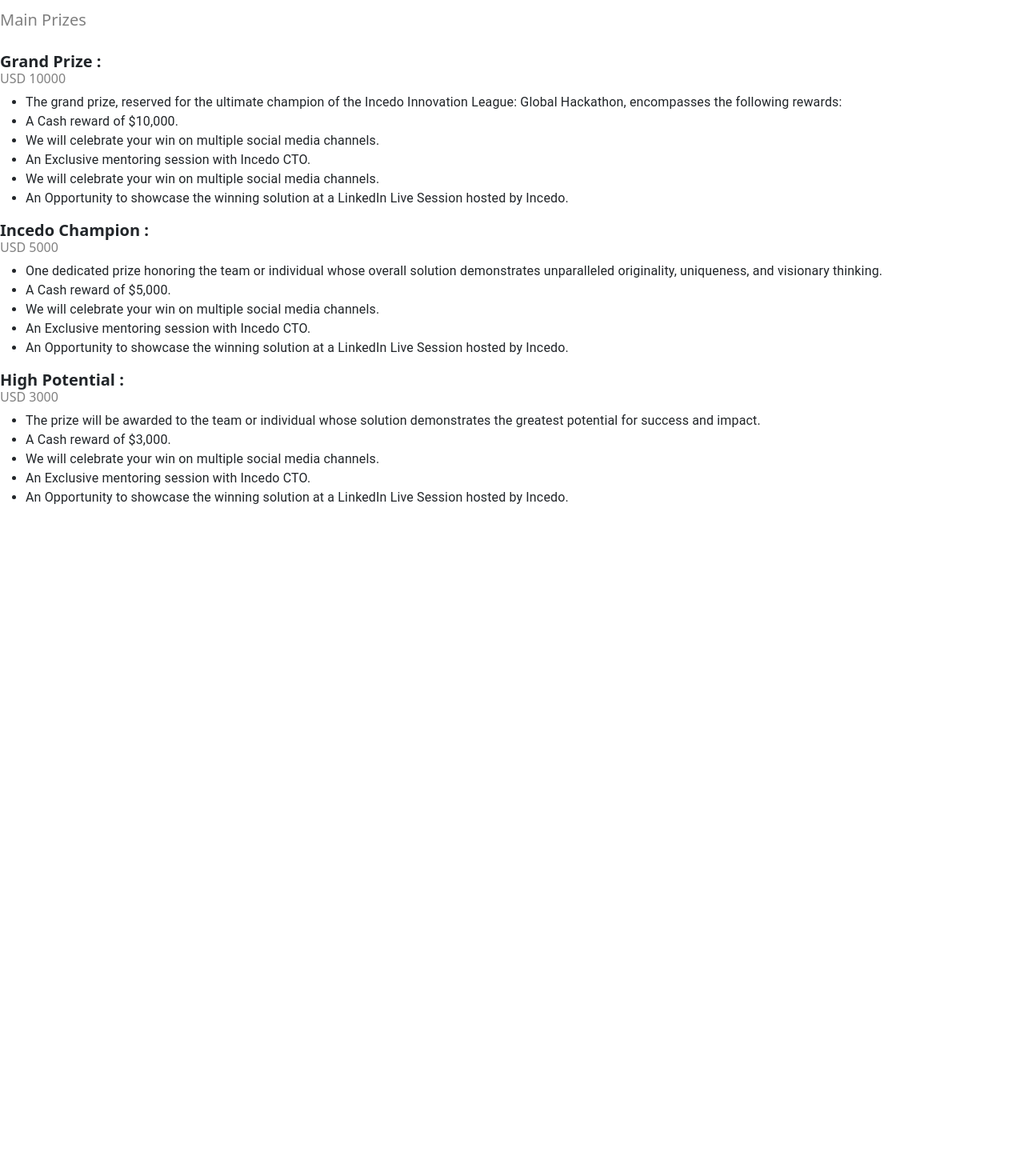
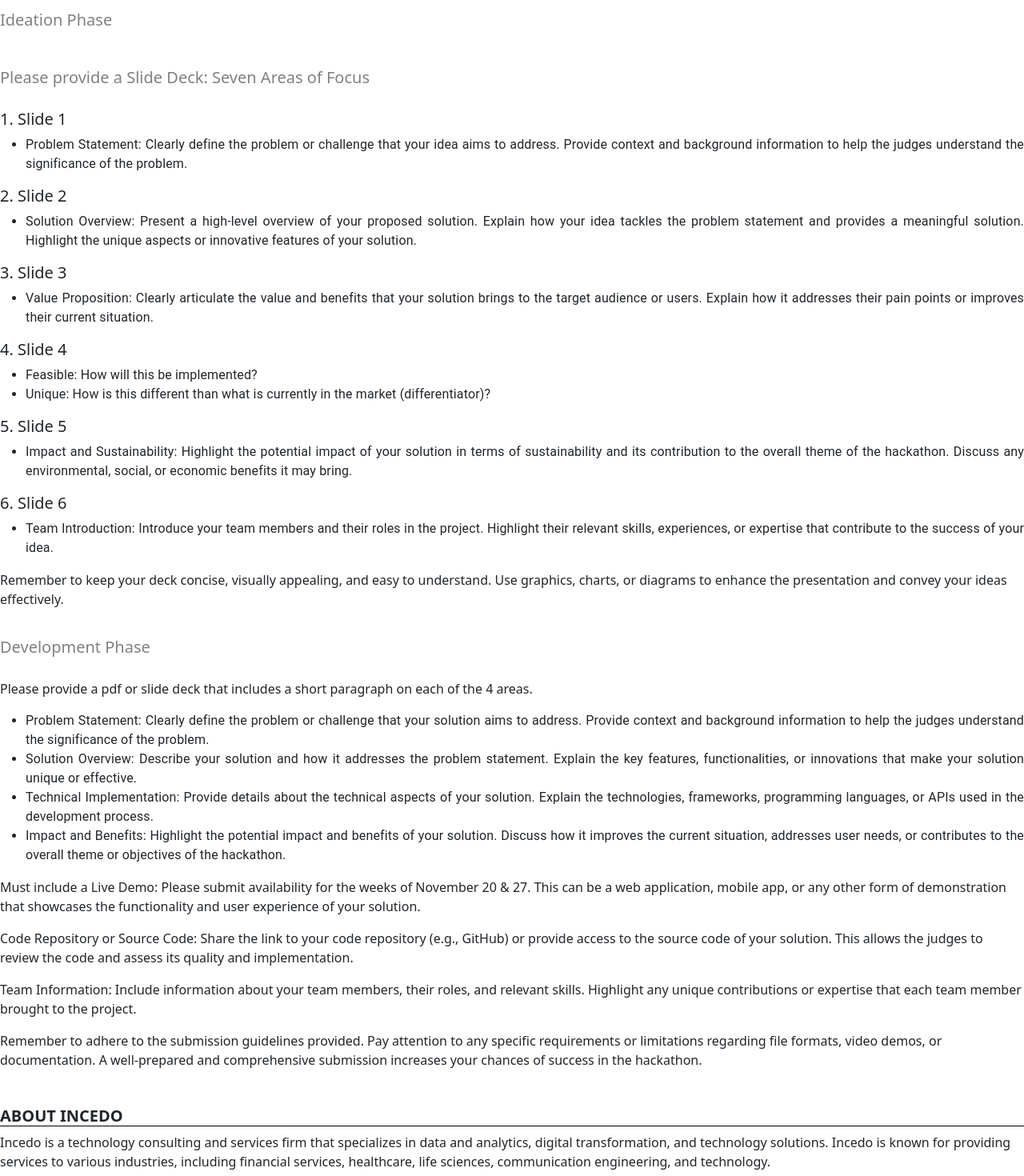
Before and after one commit to erikarai/https---github.com-erikarai-my-home, a React (Create React App) app: page /Rules in a window 1280 px wide. Shown: the part 1520-2990 px from the top of the page at 80% size. Before the commit the page ends 2170 px from the top, so only its background shows below. Built offline with nearby package versions, Linux system fonts and the light colour scheme.

Commit message:
hi, content added

```diff
--- a/src/Component/MainBody.js
+++ b/src/Component/MainBody.js
@@ -73,7 +73,7 @@ function MainBody() {
       </ul>
     </Typography>
 </div>
-<div id="overview" class="inner-panel" >
+<div id="rules" class="inner-panel" >
 
 <h2 className="regular dark weight-600 caps inline-block float-left fs-5"  style={{textAlign : 'justify', padding:"20px 0px 0px 0px"}}>
  <b> RULES</b>
@@ -101,48 +101,92 @@ function MainBody() {
     </Typography>
 </div>
 
-<div id="prize" className="inner-panel" >
+<div id="submission" className="inner-panel" >
 
     <h2 className="regular dark weight-600 caps inline-block float-left fs-5"  style={{textAlign : 'justify', padding:"30px 0px 0px 0px"}}>
      <b>SUBMISSION GUIDELINE</b>
         <div style={{flex: 1, height: '1px', backgroundColor: 'black'}} />
      </h2>
      <div className='fs-6' style={{padding:"20px 0px 20px 0px", textAlign : 'justify'}}>
-     <h5 style={{ color: 'grey' }}>Main Prizes</h5>
+     <h5 style={{ color: 'grey' }}>Ideation Phase</h5>
      </div>
-    <h5  style={{textAlign : 'justify'}}><b>Grand Prize :</b> <h6 style={{ color: 'grey' }}>USD 10000</h6></h5>
+     <div className='fs-6' style={{padding:"20px 0px 20px 0px", textAlign : 'justify'}}>
+     <h5 style={{ color: 'grey' }}>Please provide a Slide Deck: Seven Areas of Focus</h5>
+     </div>
+    <h5  style={{textAlign : 'justify'}}>1. Slide 1</h5>
     <Typography component="div">
       <ul style={{textAlign : 'justify'}}>
-        <li>The grand prize, reserved for the ultimate champion of the Incedo Innovation League: Global Hackathon, encompasses the following rewards:</li>
-        <li>A Cash reward of $10,000.</li>
-        <li>We will celebrate your win on multiple social media channels.</li>
-        <li>An Exclusive mentoring session with Incedo CTO.</li>
-        <li>We will celebrate your win on multiple social media channels.</li>
-        <li>An Opportunity to showcase the winning solution at a LinkedIn Live Session hosted by Incedo.</li>
+        <li>Problem Statement: Clearly define the problem or challenge that your idea aims to address. Provide context and background information to help the judges understand the significance of the problem.</li>
+      </ul>
+    </Typography>
+    <h5  style={{textAlign : 'justify'}}>2. Slide 2</h5>
+    <Typography component="div">
+      <ul style={{textAlign : 'justify'}}>
+        <li>Solution Overview: Present a high-level overview of your proposed solution. Explain how your idea tackles the problem statement and provides a meaningful solution. Highlight the unique aspects or innovative features of your solution.</li>
+      </ul>
+    </Typography>
+    <h5  style={{textAlign : 'justify'}}>3. Slide 3</h5>
+    <Typography component="div">
+      <ul style={{textAlign : 'justify'}}>
+        <li>Value Proposition: Clearly articulate the value and benefits that your solution brings to the target audience or users. Explain how it addresses their pain points or improves their current situation.</li>
+      </ul>
+    </Typography>
+    <h5  style={{textAlign : 'justify'}}>4. Slide 4</h5>
+    <Typography component="div">
+      <ul style={{textAlign : 'justify'}}>
+        <li>Feasible:  How will this be implemented?</li>
+        <li>Unique:  How is this different than what is currently in the market (differentiator)?</li>
       </ul>
     </Typography>
 
-    <h5  style={{textAlign : 'justify'}}><b>Incedo Champion :</b> <h6 style={{ color: 'grey' }}>USD 5000</h6></h5>
+    <h5  style={{textAlign : 'justify'}}>5. Slide 5</h5>
     <Typography component="div">
       <ul style={{textAlign : 'justify'}}>
-        <li>One dedicated prize honoring the team or individual whose overall solution demonstrates unparalleled originality, uniqueness, and visionary thinking.</li>
-        <li>A Cash reward of $5,000.</li>
-        <li>We will celebrate your win on multiple social media channels.</li>
-        <li>An Exclusive mentoring session with Incedo CTO.</li>
-        <li>An Opportunity to showcase the winning solution at a LinkedIn Live Session hosted by Incedo.</li>
+        <li>Impact and Sustainability: Highlight the potential impact of your solution in terms of sustainability and its contribution to the overall theme of the hackathon. Discuss any environmental, social, or economic benefits it may bring.</li>
       </ul>
     </Typography>
-
-    <h5  style={{textAlign : 'justify'}}><b>High Potential :</b> <h6 style={{ color: 'grey' }}>USD 3000</h6></h5>
+    <h5  style={{textAlign : 'justify'}}>6. Slide 6</h5>
     <Typography component="div">
       <ul style={{textAlign : 'justify'}}>
-        <li>The prize will be awarded to the team or individual whose solution demonstrates the greatest potential for success and impact.</li>
-        <li>A Cash reward of $3,000.</li>
-        <li>We will celebrate your win on multiple social media channels.</li>
-        <li>An Exclusive mentoring session with Incedo CTO.</li>
-        <li>An Opportunity to showcase the winning solution at a LinkedIn Live Session hosted by Incedo.</li>
+        <li>Team Introduction: Introduce your team members and their roles in the project. Highlight their relevant skills, experiences, or expertise that contribute to the success of your idea.</li>
       </ul>
     </Typography>
+    <p>Remember to keep your deck concise, visually appealing, and easy to understand. Use graphics, charts, or diagrams to enhance the presentation and convey your ideas effectively.</p>
+    <div className='fs-6' style={{padding:"20px 0px 20px 0px", textAlign : 'justify'}}>
+     <h5 style={{ color: 'grey' }}>Development Phase</h5>
+     </div>
+     <p>Please provide a pdf or slide deck that includes a short paragraph on each of the 4 areas.</p>
+     <Typography component="div">
+      <ul style={{textAlign : 'justify'}}>
+        <li>Problem Statement: Clearly define the problem or challenge that your solution aims to address. Provide context and background information to help the judges understand the significance of the problem.</li>
+        <li>Solution Overview: Describe your solution and how it addresses the problem statement. Explain the key features, functionalities, or innovations that make your solution unique or effective.</li>
+        <li>Technical Implementation: Provide details about the technical aspects of your solution. Explain the technologies, frameworks, programming languages, or APIs used in the development process.</li>
+      <li>Impact and Benefits: Highlight the potential impact and benefits of your solution. Discuss how it improves the current situation, addresses user needs, or contributes to the overall theme or objectives of the hackathon.</li>
+      </ul>
+    </Typography>
+    <p>Must include a Live Demo:  Please submit availability for the weeks of November 20 & 27.  This can be a web application, mobile app, or any other form of demonstration that showcases the functionality and user experience of your solution.</p>
+<p>Code Repository or Source Code: Share the link to your code repository (e.g., GitHub) or provide access to the source code of your solution. This allows the judges to review the code and assess its quality and implementation.</p>
+<p>Team Information: Include information about your team members, their roles, and relevant skills. Highlight any unique contributions or expertise that each team member brought to the project.</p>
+<p>Remember to adhere to the submission guidelines provided. Pay attention to any specific requirements or limitations regarding file formats, video demos, or documentation. A well-prepared and comprehensive submission increases your chances of success in the hackathon.</p>
+<div id="prize" className="inner-panel" >
+
+    <h2 className="regular dark weight-600 caps inline-block float-left fs-5"  style={{textAlign : 'justify', padding:"30px 0px 0px 0px"}}>
+     <b>ABOUT INCEDO</b>
+        <div style={{flex: 1, height: '1px', backgroundColor: 'black'}} />
+     </h2>
+     <p>Incedo is a technology consulting and services firm that specializes in data and analytics, digital transformation, and technology solutions. Incedo is known for providing services to various industries, including financial services, healthcare, life sciences, communication engineering, and technology.</p>
+    <h5  style={{textAlign : 'justify'}}><b>Here are some key points about Incedo:-</b></h5>
+    <Typography component="div">
+      <ul style={{textAlign : 'justify'}}>
+        <li>**Services**: Incedo offers a range of services, including data engineering and analytics, digital product engineering, customer experience management, and emerging technology solutions. They work with clients to help them harness the power of data and technology to improve their business operations and make data-driven decisions.</li>
+        <li>**Industry Focus**: Incedo has a strong presence in industries such as financial services, where they help clients with data analytics, risk management, and digital transformation. They also serve clients in healthcare and life sciences, assisting with data management, research and development, and regulatory compliance.</li>
+        <li>**Technology Expertise**: Incedo has expertise in various technologies and tools used in data analytics and digital transformation, including big data, cloud computing, artificial intelligence, machine learning, and blockchain.</li>
+        <li>**Global Presence**: Incedo has a global presence, with offices and delivery centers in multiple locations worldwide. Their global reach allows them to serve clients across different regions effectively.</li>
+        <li>**Clientele**: Incedo has worked with a diverse range of clients, including Fortune 500 companies, startups, and mid-sized enterprises. They collaborate closely with their clients to develop customized solutions that address their specific business needs.</li>
+        <li>**Innovation**: The company focuses on innovation and staying at the forefront of technology trends. They often collaborate with clients to develop innovative solutions that can drive business growth and improve efficiency.</li>
+      </ul>
+    </Typography>
+</div>
 </div>
 
 </>
```
